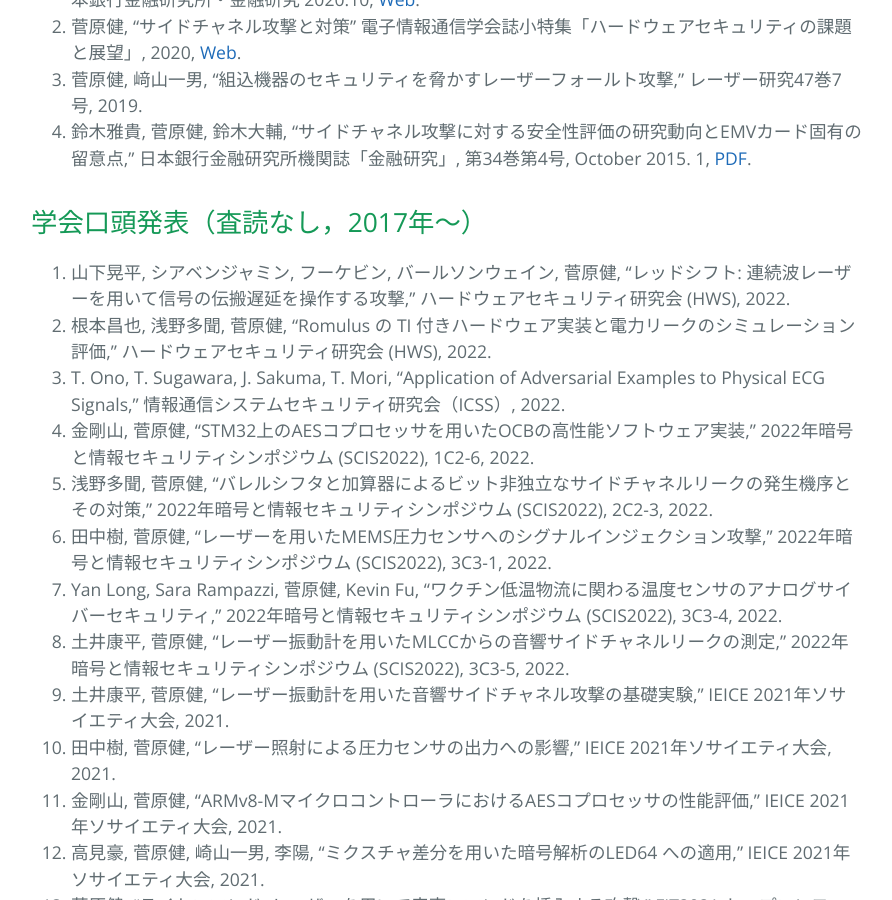
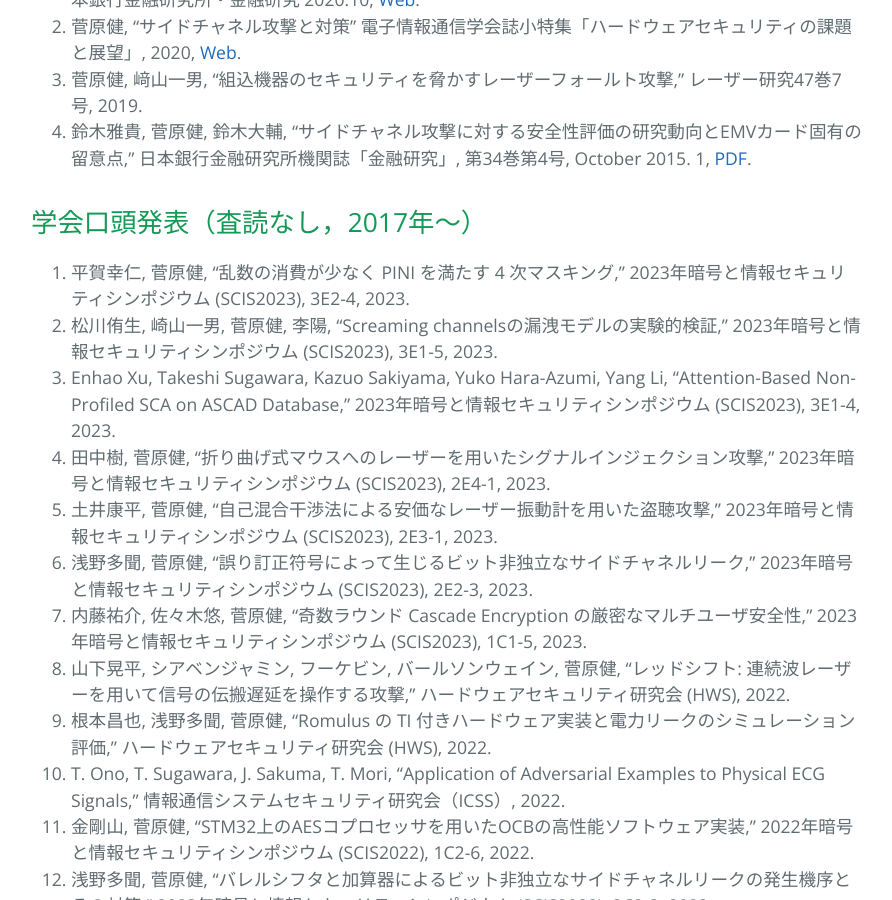
Before and after one commit to sugawara-bbbb/weblab, a Jekyll site: the page built from publication.md, in a window 1280 px wide and 900 px high, scrolled down 7429 px. Shown: the whole window, without its empty margins (193-1085 px from the left). Built offline with Jekyll 4.4.1, drawn with Linux system fonts in a browser that asks for light colours; our own code applies the rules of GitHub Pages for plain Markdown files.

Commit message:
publication

```diff
--- a/publication.md
+++ b/publication.md
@@ -112,6 +112,13 @@ layout: default
 
 ## 学会口頭発表（査読なし，2017年〜）
 
+1. 平賀幸仁, 菅原健, "乱数の消費が少なく PINI を満たす 4 次マスキング," 2023年暗号と情報セキュリティシンポジウム (SCIS2023), 3E2-4, 2023.
+1. 松川侑生, 崎山一男, 菅原健, 李陽, "Screaming channelsの漏洩モデルの実験的検証," 2023年暗号と情報セキュリティシンポジウム (SCIS2023), 3E1-5, 2023.
+1. Enhao Xu, Takeshi Sugawara, Kazuo Sakiyama, Yuko Hara-Azumi, Yang Li, "Attention-Based Non-Profiled SCA on ASCAD Database," 2023年暗号と情報セキュリティシンポジウム (SCIS2023), 3E1-4, 2023.
+1. 田中樹, 菅原健, "折り曲げ式マウスへのレーザーを用いたシグナルインジェクション攻撃," 2023年暗号と情報セキュリティシンポジウム (SCIS2023), 2E4-1, 2023.
+1. 土井康平, 菅原健, "自己混合干渉法による安価なレーザー振動計を用いた盗聴攻撃," 2023年暗号と情報セキュリティシンポジウム (SCIS2023), 2E3-1, 2023.
+1. 浅野多聞, 菅原健, "誤り訂正符号によって生じるビット非独立なサイドチャネルリーク," 2023年暗号と情報セキュリティシンポジウム (SCIS2023), 2E2-3, 2023.
+1. 内藤祐介, 佐々木悠, 菅原健, "奇数ラウンド Cascade Encryption の厳密なマルチユーザ安全性," 2023年暗号と情報セキュリティシンポジウム (SCIS2023), 1C1-5, 2023.
 1. 山下晃平, シアベンジャミン, フーケビン, バールソンウェイン, 菅原健, "レッドシフト: 連続波レーザーを用いて信号の伝搬遅延を操作する攻撃," ハードウェアセキュリティ研究会 (HWS), 2022.
 1. 根本昌也, 浅野多聞, 菅原健, "Romulus の TI 付きハードウェア実装と電力リークのシミュレーション評価," ハードウェアセキュリティ研究会 (HWS), 2022.
 1. T. Ono, T. Sugawara, J. Sakuma, T. Mori, "Application of Adversarial Examples to Physical ECG Signals," 情報通信システムセキュリティ研究会（ICSS）, 2022.
```
Also changed, not shown: index.md (+1 -1 lines).
